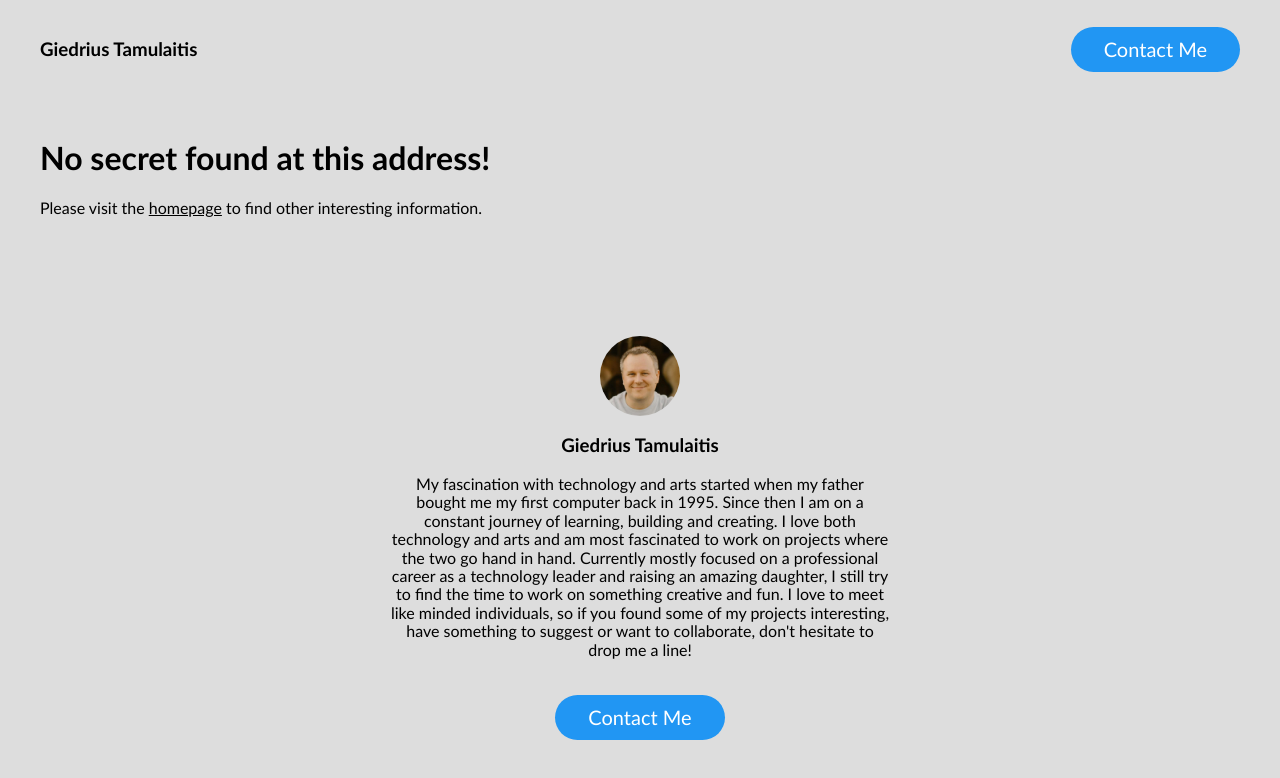
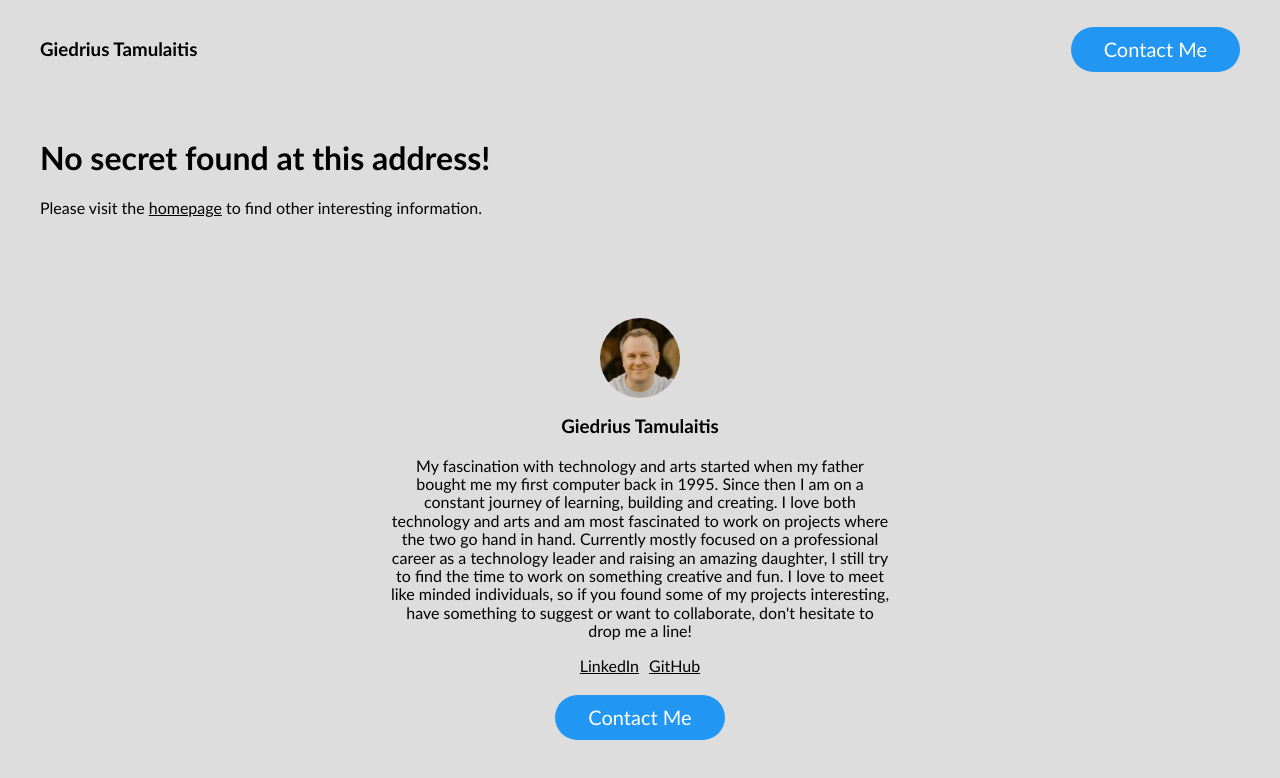
Before and after one commit to GiedriusT/tamulaitis-page, a React (Vite) app: page /secret/1 in a window 1280 px wide. Shown: the top 778 px of the page. Built offline with nearby package versions, Linux system fonts and the light colour scheme.

Commit message:
Add LinkedIn and GitHub links

```diff
--- a/src/components/Layout/Footer/Footer.styles.ts
+++ b/src/components/Layout/Footer/Footer.styles.ts
@@ -35,6 +35,15 @@ export const ProfileDescription = styled.p`
   text-align: center;
 `;
 
+export const ProfileLinks = styled.div`
+  display: flex;
+  justify-content: center;
+`;
+
+export const ProfileLink = styled.a`
+  margin: 0 5px;
+`;
+
 export const ContactButtonContainer = styled.div`
   padding-top: 20px;
   text-align: center;
--- a/src/components/Layout/Footer/Footer.tsx
+++ b/src/components/Layout/Footer/Footer.tsx
@@ -2,7 +2,7 @@ import React from 'react';
 import * as S from './Footer.styles';
 import ContactButton from '../../ContactButton/ContactButton';
 import profilePicture from './giedrius-tamulaitis-profile-picture.jpg';
-import { WHAT_I_DO, MY_NAME } from '../../../constants';
+import { WHAT_I_DO, MY_NAME, LINKEDIN_URL, GITHUB_URL } from '../../../constants';
 
 const Footer: React.FC = () => {
   return (
@@ -13,6 +13,10 @@ const Footer: React.FC = () => {
         </S.ProfilePictureContainer>
         <S.ProfileTitle>{MY_NAME}</S.ProfileTitle>
         <S.ProfileDescription>{WHAT_I_DO}</S.ProfileDescription>
+        <S.ProfileLinks>
+          <S.ProfileLink href={LINKEDIN_URL} target="_blank" rel="noopener noreferrer">LinkedIn</S.ProfileLink>
+          <S.ProfileLink href={GITHUB_URL} target="_blank" rel="noopener noreferrer">GitHub</S.ProfileLink>
+        </S.ProfileLinks>
         <S.ContactButtonContainer>
           <ContactButton />
         </S.ContactButtonContainer>
--- a/src/constants.ts
+++ b/src/constants.ts
@@ -4,3 +4,5 @@ export const WHO_I_AM = 'I\'m Giedrius, a resident of Amsterdam originally haili
 export const WHAT_I_DO = 'My fascination with technology and arts started when my father bought me my first computer back in 1995. Since then I am on a constant journey of learning, building and creating. I love both technology and arts and am most fascinated to work on projects where the two go hand in hand. Currently mostly focused on a professional career as a technology leader and raising an amazing daughter, I still try to find the time to work on something creative and fun. I love to meet like minded individuals, so if you found some of my projects interesting, have something to suggest or want to collaborate, don\'t hesitate to drop me a line!';
 export const CONTACT_EMAIL = 'giedrius@tamulaitis.lt';
 export const SITE_URL = 'https://tamulaitis.lt';
+export const LINKEDIN_URL = 'https://www.linkedin.com/in/giedriustamulaitis';
+export const GITHUB_URL = 'https://github.com/GiedriusT';
--- a/src/utils/mdgen.ts
+++ b/src/utils/mdgen.ts
@@ -1,5 +1,5 @@
 import fs from 'fs';
-import { SITE_URL, CONTACT_EMAIL, MY_NAME, TAGLINE, WHO_I_AM, WHAT_I_DO } from '../constants';
+import { SITE_URL, CONTACT_EMAIL, MY_NAME, TAGLINE, WHO_I_AM, WHAT_I_DO, LINKEDIN_URL, GITHUB_URL } from '../constants';
 import projects from '../projects';
 
 const MARKDOWN_FILES = [
@@ -28,6 +28,8 @@ const processTemplate = (template: string): string => {
     .replaceAll('{{WHAT_I_DO}}', WHAT_I_DO)
     .replaceAll('{{CONTACT_EMAIL}}', CONTACT_EMAIL)
     .replaceAll('{{SITE_URL}}', SITE_URL)
+    .replaceAll('{{LINKEDIN_URL}}', LINKEDIN_URL)
+    .replaceAll('{{GITHUB_URL}}', GITHUB_URL)
     .replaceAll('{{PROJECT_LIST}}', generateProjectList());
 };
 
```
Also changed, not shown: src/templates/README.template.md (+3 -1 lines), 1 other file (tests, documents, lock files or other folders).
